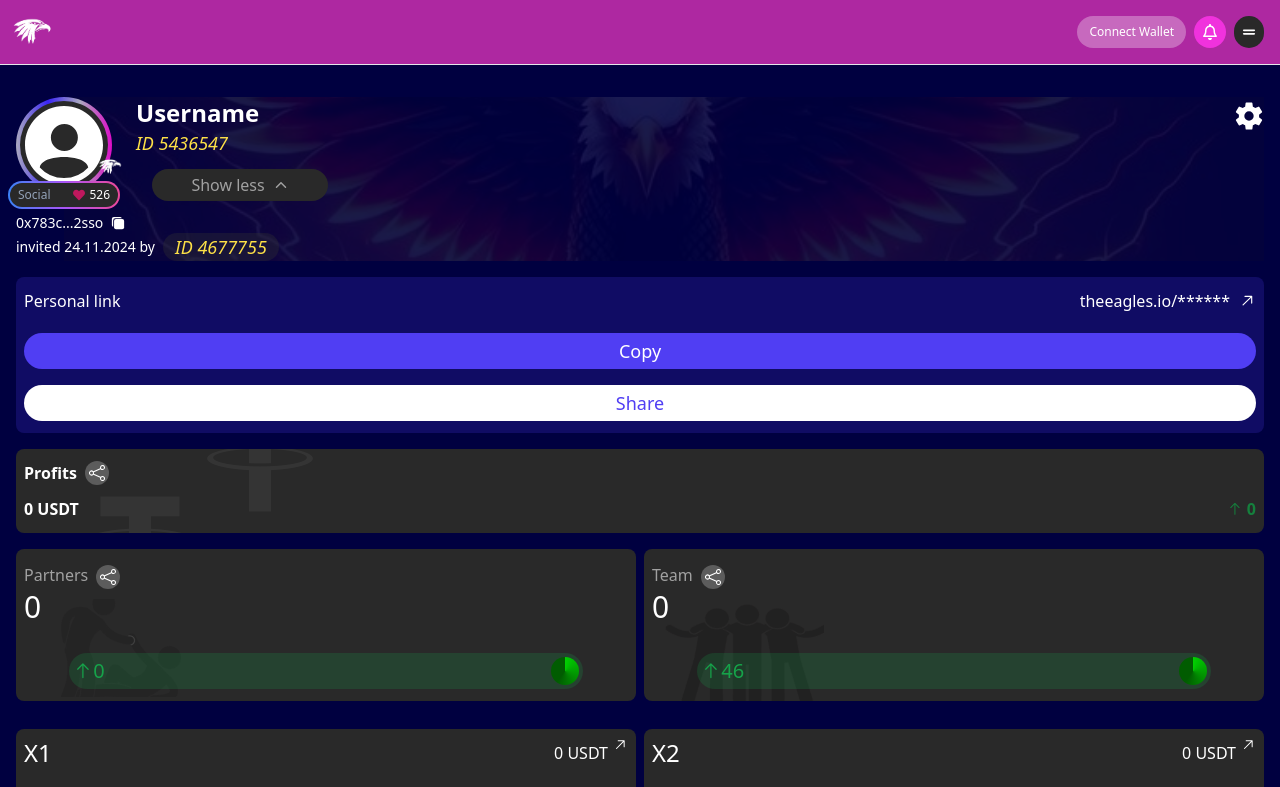
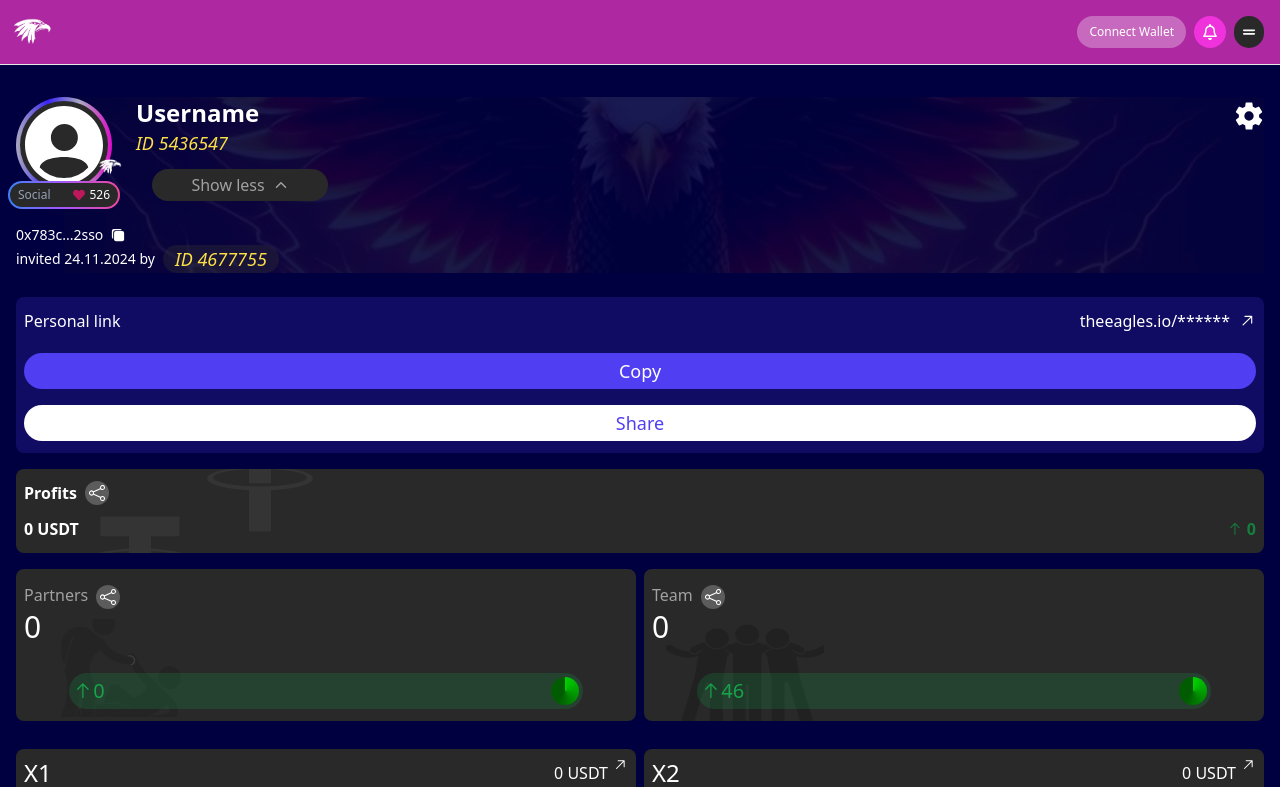
Before and after one commit to Awais-Ishaq-Ai/TheEagles.io, a React (Vite) app: page /home in a window 1280 px wide. Shown: the top 787 px of the page. Built offline with nearby package versions, Linux system fonts and the light colour scheme.

Commit message:
adding the space under the social section

```diff
--- a/src/Pages/Home.jsx
+++ b/src/Pages/Home.jsx
@@ -88,7 +88,7 @@ const Home = () => {
               </div>
             </div>
             {showDetails && (
-              <div className='mt-3'>
+              <div className='mt-6'>
                 <div className='flex gap-x-2 items-center text-sm text-textColor3'>
                   <p>0x783c...2sso</p>
                   <IoCopy />
@@ -104,7 +104,7 @@ const Home = () => {
           </div>
         </div>
 
-        <div className='bg-textColor bg-opacity-20 w-full px-2 py-3 rounded-lg mt-4'>
+        <div className='bg-textColor bg-opacity-20 w-full px-2 py-3 rounded-lg mt-6'>
           <div className='flex items-center justify-between text-base mb-5'>
             <h5 className='text-textColor3'>Personal link</h5>
             <p className='text-textColor3 text-base font-sans font-medium flex gap-2 items-center'>
```
